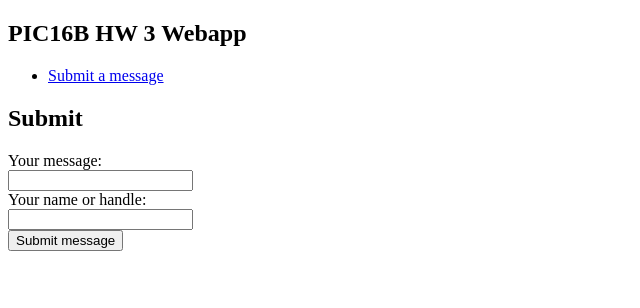
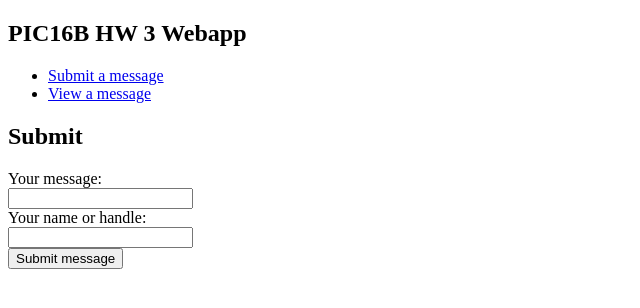
Before and after one commit to alyssa-cheng/PIC-16B-HW3, a Flask app: template templates/submit.html in a window 1280 px wide. Shown: the top 308 px of the page, without its empty margins (0-640 px from the left). Run offline with Flask 2, Linux system fonts and the light colour scheme; the template is opened without the code that fills it, so the values that code supplies are empty.

Commit message:
DRAFT 2
Mostly finished all functions but haven't checked if they work. Website is bringing up a TypeError.

```diff
--- a/app.py
+++ b/app.py
@@ -1,6 +1,6 @@
 from flask import Flask
-from flask import render_template, abort, redirect, url_for
-from flask import request
+from flask import render_template
+from flask import request, g
 import sqlite3
 
 app = Flask(__name__)
@@ -12,7 +12,69 @@ def get_message_db():
           return g.message_db
   except:
           g.message_db = sqlite3.connect("messages_db.sqlite")
-          cmd = '' # replace this with your SQL query
+
+          cmd = \
+          """
+          CREATE TABLE IF NOT EXISTS messages
+          (id INTEGER, handle TEXT, message TEXT)
+          """
+
           cursor = g.message_db.cursor()
           cursor.execute(cmd)
           return g.message_db
+
+def insert_message(request):
+        msg = request.form['message']
+        handle = request.form['handle']
+        # id = 1 + rows of database
+
+        with get_message_db() as db:
+                cursor = db.cursor()
+
+                cursor.execute("SELECT COUNT(*) FROM messages")
+                id = cursor.fetchone()[0] + 1
+
+                cmd = \
+                f"""
+                INSERT INTO messages(id, handle, message)
+                VALUES({id}, '{handle}', '{msg}')"
+                """
+
+                cursor.execute(cmd)
+                db.commit()
+                g.message_db.close()
+
+        return [msg, handle]
+
+def render_submit():
+        if request.method == "GET":
+               return render_template("submit.html")
+        else:
+               message, handle = insert_message()
+               return render_template("submit.html",
+                                      message,
+                                      handle,
+                                      thanks = True)
+
+def random_messages(n):
+        with get_message_db() as db:
+                cursor = db.cursor()
+
+                cmd = \
+                f"""
+                SELECT message, handle
+                FROM messages
+                ORDER BY RANDOM()
+                LIMIT {n}
+                """
+
+                cursor.execute(cmd)
+                # returns a list of tuples with message and handle
+                result = [cursor.fetchone() for i in range(n)]
+                g.message_db.close()
+
+        return result
+
+def render_view():
+       MsgHandleList = random_messages(5)
+       return render_template("view.html")
--- a/templates/base.html
+++ b/templates/base.html
@@ -5,8 +5,8 @@
   <h1>PIC16B HW 3 Webapp</h1>
   <!-- <b>Navigation:</b> -->
   <ul>
-    <li><a href="{{ url_for('submit') }}">Submit a message</a></li>
-    <!-- <li><a href="{{ url_for('view')}}">View a message</a></li> -->
+    <li><a href="/">Submit a message</a></li>
+    <li><a href="/view/">View a message</a></li>
   </ul>
 </nav>
 <section class="content">
--- a/templates/submit.html
+++ b/templates/submit.html
@@ -6,14 +6,20 @@
 
 {% block content %}
 <form method="post">
-    <label for="msg">Your message:</label>
+    <label for="message">Your message:</label>
     <br>
-    <input type="text" name="msg" id="msg">
+    <input type="text" name="message" id="message">
     <br>
     <label for="name">Your name or handle:</label>
     <br>
-    <input type="text" name="name" id="name">
+    <input type="text" name="handle" id="handle">
     <br>
     <input type="submit" value="Submit message">
 </form>
+
+{% if thanks %}
+  <br>
+  Thanks for submitting!
+{% endif %}
+
 {% endblock %}
```
Also changed, not shown: view.html (added, +15 -0 lines), messages_db.sqlite (added).
